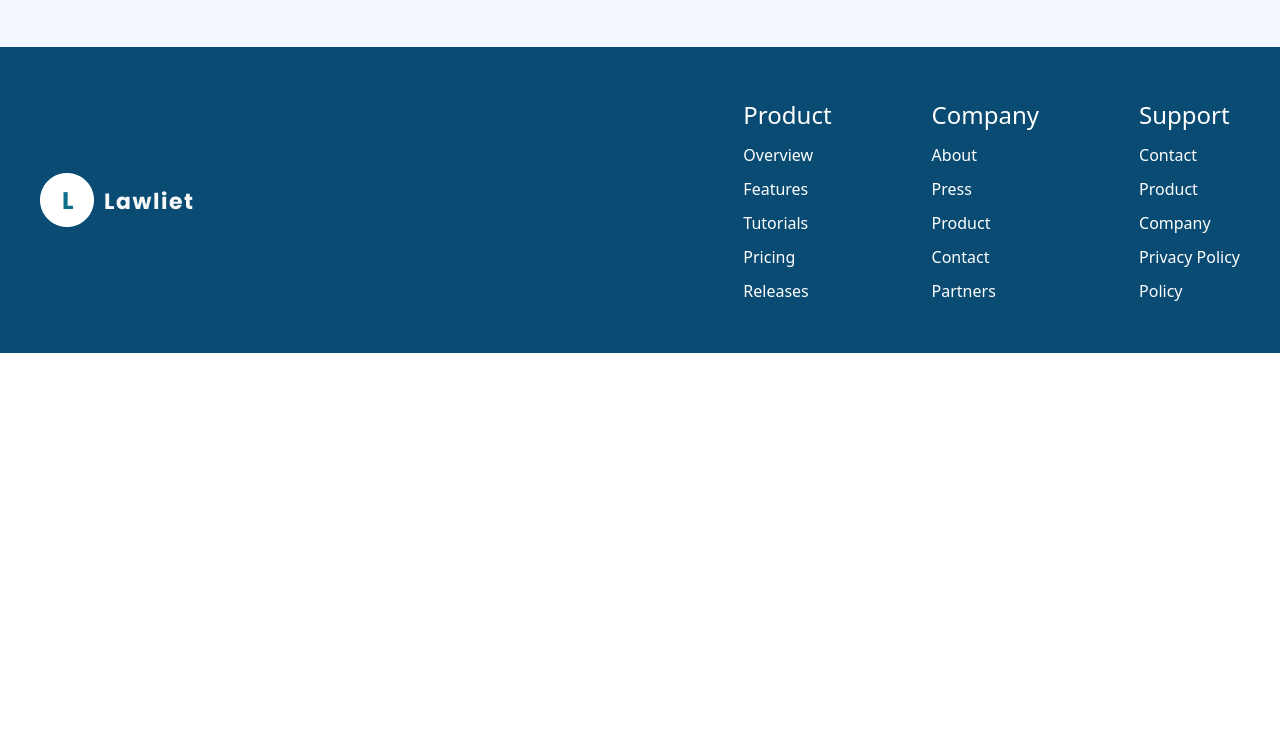
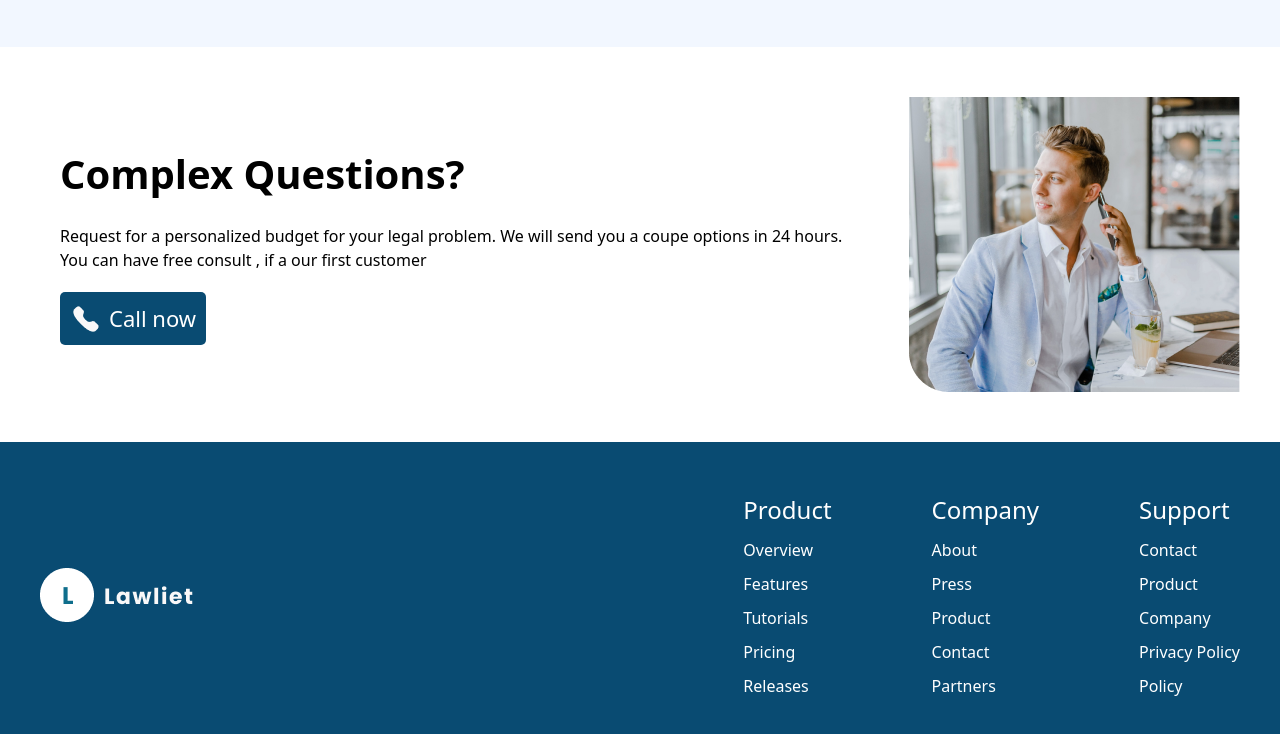
Before and after one commit to z1yodullo/-2, a website: page index.html in a window 1280 px wide. Shown: the part 2516-3250 px from the top of the page. Before the commit the page ends 2869 px from the top, so only its background shows below. Drawn offline with Linux system fonts and the light colour scheme.

Commit message:
fixed footer

```diff
--- a/index.html
+++ b/index.html
@@ -76,7 +76,9 @@
             which is sometimes complicated.
           </p>
         </aside>
-        <aside class="flex flex-col lg:flex-row lg:flex-wrap lg:w-[700px] gap-[40px]">
+        <aside
+          class="flex flex-col lg:flex-row lg:flex-wrap lg:w-[700px] gap-[40px]"
+        >
           <div
             class="flex flex-col gap-[10px] items-start w-[270px] p-[20px] bg-white rounded-[5px]"
           >
@@ -151,7 +153,9 @@
     <section class="bg-[#F2F7FF] p-[50px]">
       <div class="max-w-[1200px] m-auto text-center">
         <p class="text-[50px]">Clients Testimonial</p>
-        <div class="flex flex-col lg:flex-row items-center gap-[60px] justify-between mt-[50px]">
+        <div
+          class="flex flex-col lg:flex-row items-center gap-[60px] justify-between mt-[50px]"
+        >
           <div class="flex flex-col items-center gap-[20px]">
             <div class="bg-white p-[20px] rounded-[10px]">
               <p class="text-[24px]">Incredible Experience</p>
@@ -181,10 +185,22 @@
         </div>
       </div>
     </section>
+    <section class="flex flex-col lg:flex-row gap-[30px] items-center max-w-[1200px] m-auto py-[50px]">
+      <aside class="flex flex-col gap-[20px] items-start p-[20px]">
+        <p class="text-[40px] font-bold">Complex Questions?</p>
+        <p>
+          Request for a personalized budget for your legal problem. We will send
+          you a coupe options in 24 hours. You can have free consult , if a our
+          first customer
+        </p>
+        <button class="p-[10px] bg-[#094B72] flex items-center text-[22px] text-white gap-[10px] rounded-[5px]"><img src="Call.png" alt="">Call now</button>
+      </aside>
+      <img src="Group 30.png" alt="">
+    </section>
     <footer class="bg-[#094B72] text-white py-[50px]">
-        <div class=" max-w-[1200px] m-auto">
+      <div class="max-w-[1200px] m-auto">
         <div class="flex flex-col lg:flex-row items-center justify-between">
-                <img src="Logo (1).png" alt="">
+          <img src="Logo (1).png" alt="" />
           <aside class="flex flex-col lg:flex-row gap-[100px] items-center">
             <div class="flex flex-col gap-[10px]">
               <p class="text-[24px]">Product</p>
```
Also changed, not shown: src/output.css. Lines whose indentation alone changed are shown as unchanged.
